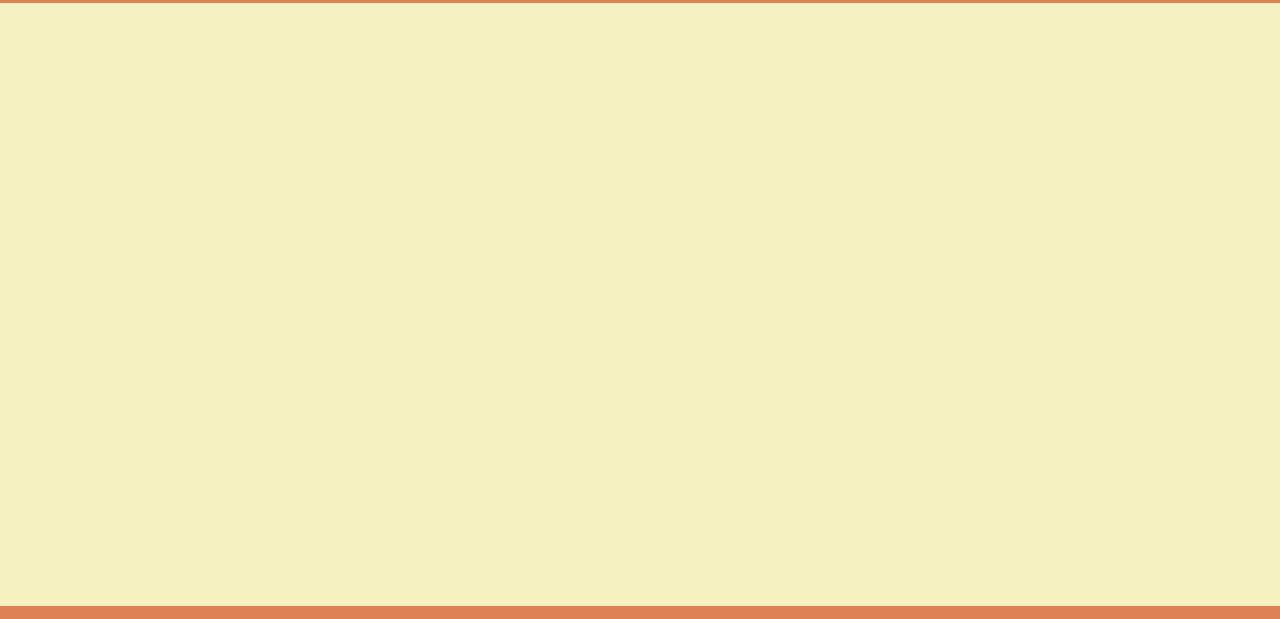
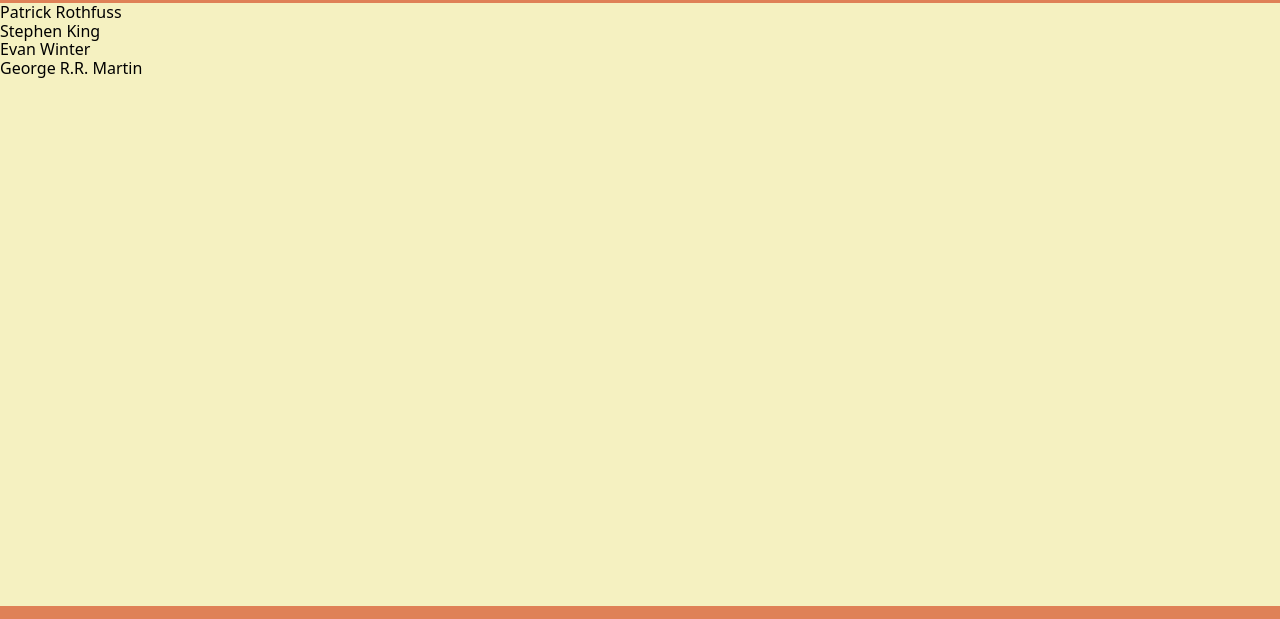
Before and after one commit to Bantchee/Library, a website: page index.html in a window 1280 px wide. Shown: the part 96-715 px from the top of the page. Drawn offline with nearby package versions, Linux system fonts and the light colour scheme.

Commit message:
Update script

```diff
--- a/index.html
+++ b/index.html
@@ -9,7 +9,7 @@
     <link rel="stylesheet" href="node_modules/modern-normalize/modern-normalize.css">
     <link rel="stylesheet" href="styles/style.css">
 
-    <script src="scripts/library.js"></script>
+    <script src="scripts/library.js" defer></script>
 </head>
 <body>
     <aside>
--- a/scripts/library.js
+++ b/scripts/library.js
@@ -1,11 +1,20 @@
 let myLibrary = [];
 
+addBookToLibrary(new Book("The Name of the Wind", "Patrick Rothfuss", 662, "#", true));
+addBookToLibrary(new Book("The Institue", "Stephen King", 560, "#", false));
+addBookToLibrary(new Book("The Rage of Dragons", "Evan Winter", 438, "#", true));
+addBookToLibrary(new Book("The Game of Thrones", "George R.R. Martin", 819, "#", false));
+
+const article = document.querySelector('article');
+
 // Book Object Constructor
-function Book(title, author, pages, read) {
+function Book(title, author, pages, url, read) {
     this.title = title;     // String
     this.author = author;   // String
-    this.pages = pages;      // Number
+    this.pages = pages;     // Number
+    this.url = url;         // String
     this.read = read;       // Boolean
+
     this.info = () => {
         return `${title} by ${author}, ${pages} pages, ${(read) ? "have read": "not read yet"}`;
     }
@@ -16,7 +25,14 @@
 }
 
 function render() {
-    for(let i = 0; i < myLibrary.length; i++) {
+    for(let book in myLibrary) {
+        console.log(myLibrary[book])
 
+        const div = document.createElement('div');
+
+        div.textContent = myLibrary[book].author;
+        article.appendChild(div);
     }
 }
+
+render();
```
